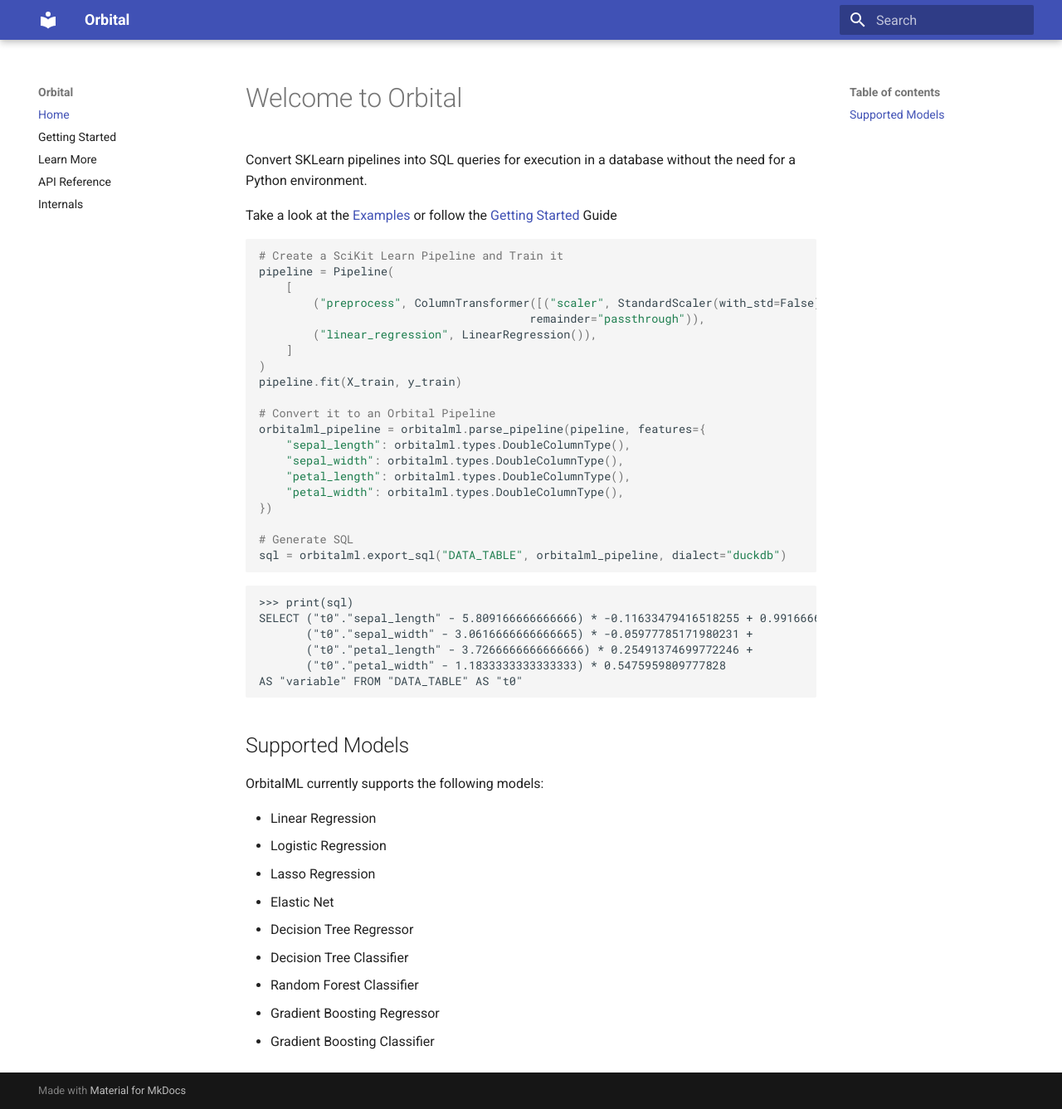
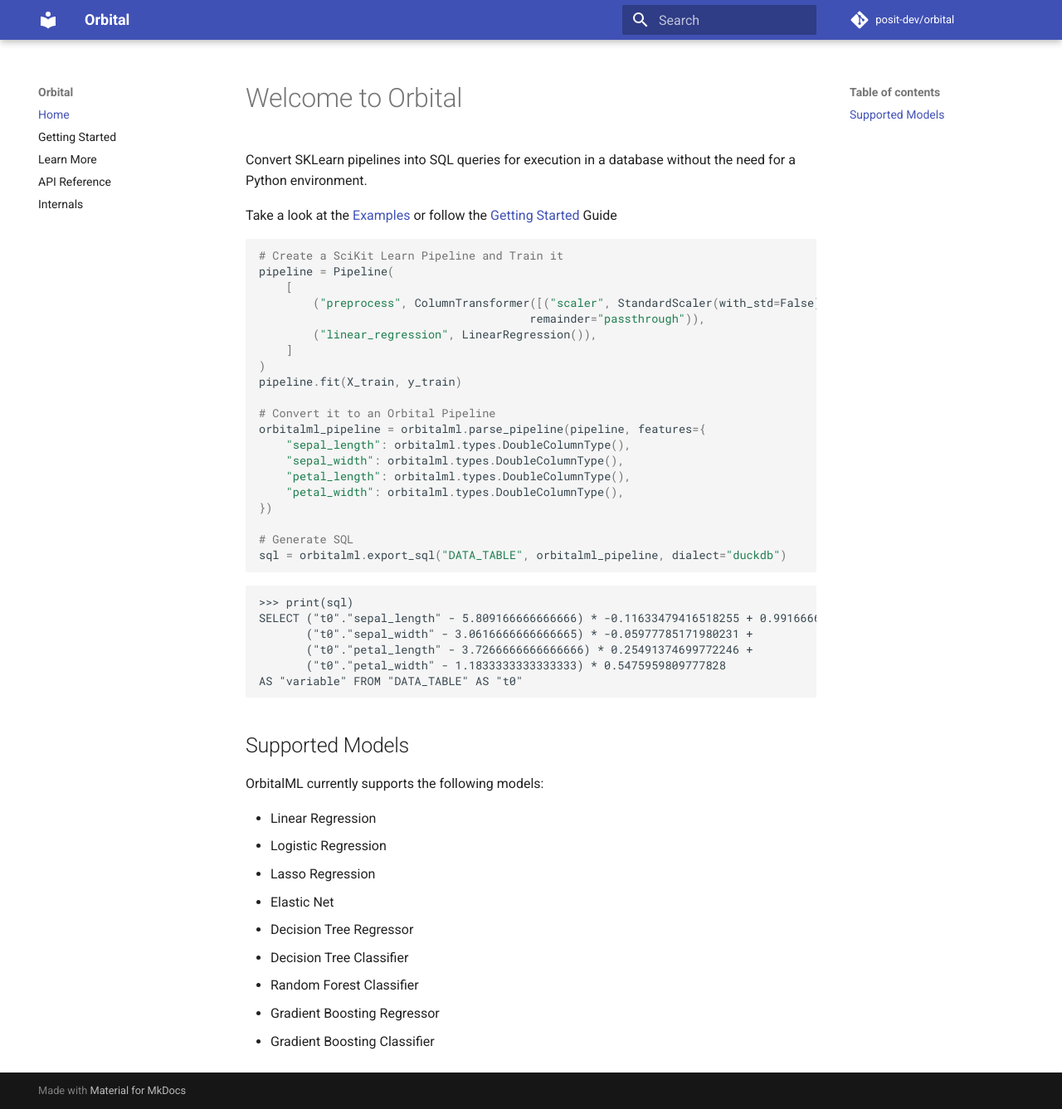
Before and after one commit to posit-dev/orbital, an MkDocs documentation site: the page built from docs/docs/index.md, in a window 1280 px wide and 1337 px high. Shown: the whole window at 83% size. Built offline with MkDocs 1.6.1 and Material for MkDocs 9.7.7, drawn with Linux system fonts in a browser that asks for light colours; comment, search, counter and statistics services are not loaded.

Commit message:
Add link to repo

```diff
--- a/docs/mkdocs.yml
+++ b/docs/mkdocs.yml
@@ -1,5 +1,7 @@
 site_name: Orbital
 site_url: https://posit-dev.github.io/orbital
+repo_name: posit-dev/orbital
+repo_url: https://github.com/posit-dev/orbital
 theme:
   name: material
   font:
```
